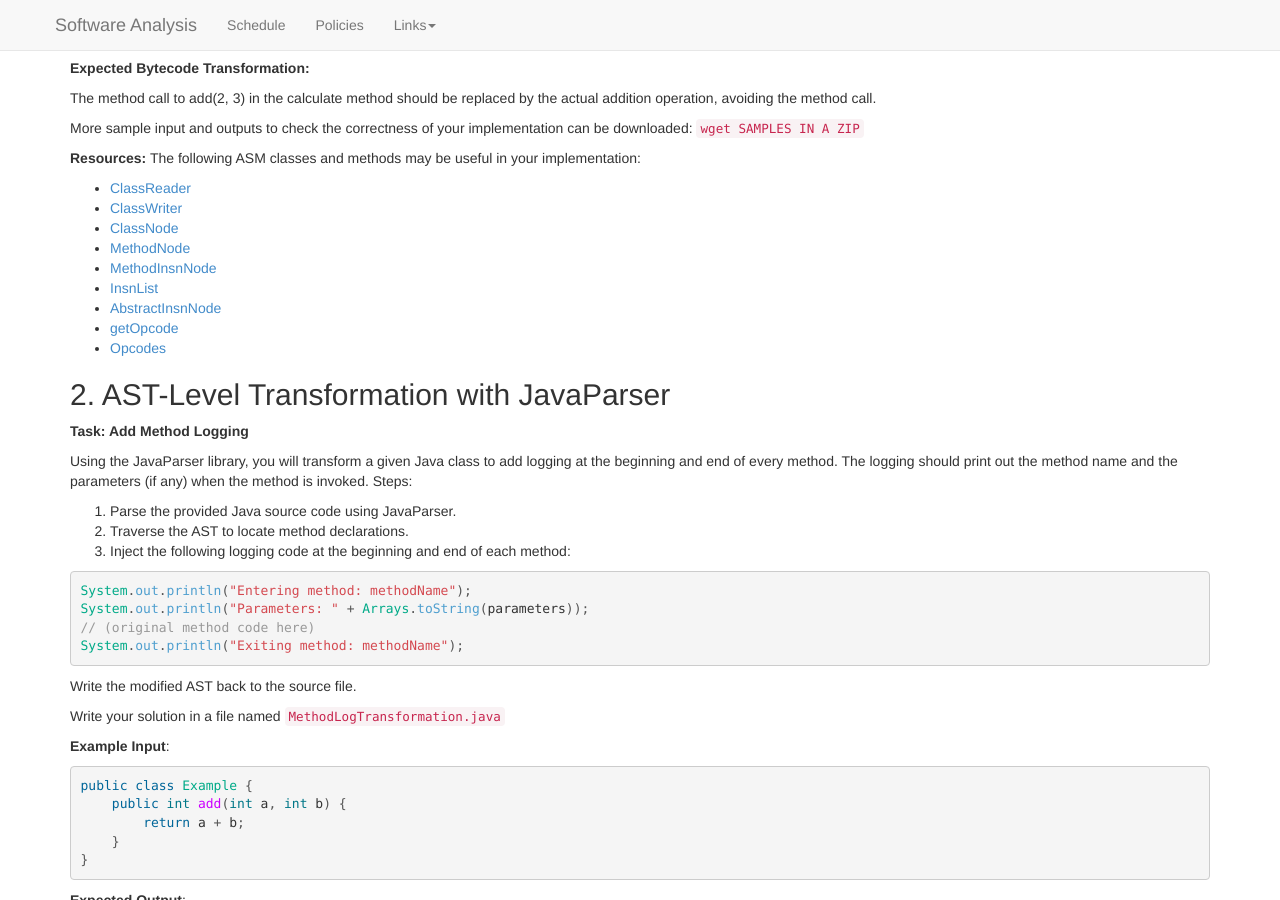
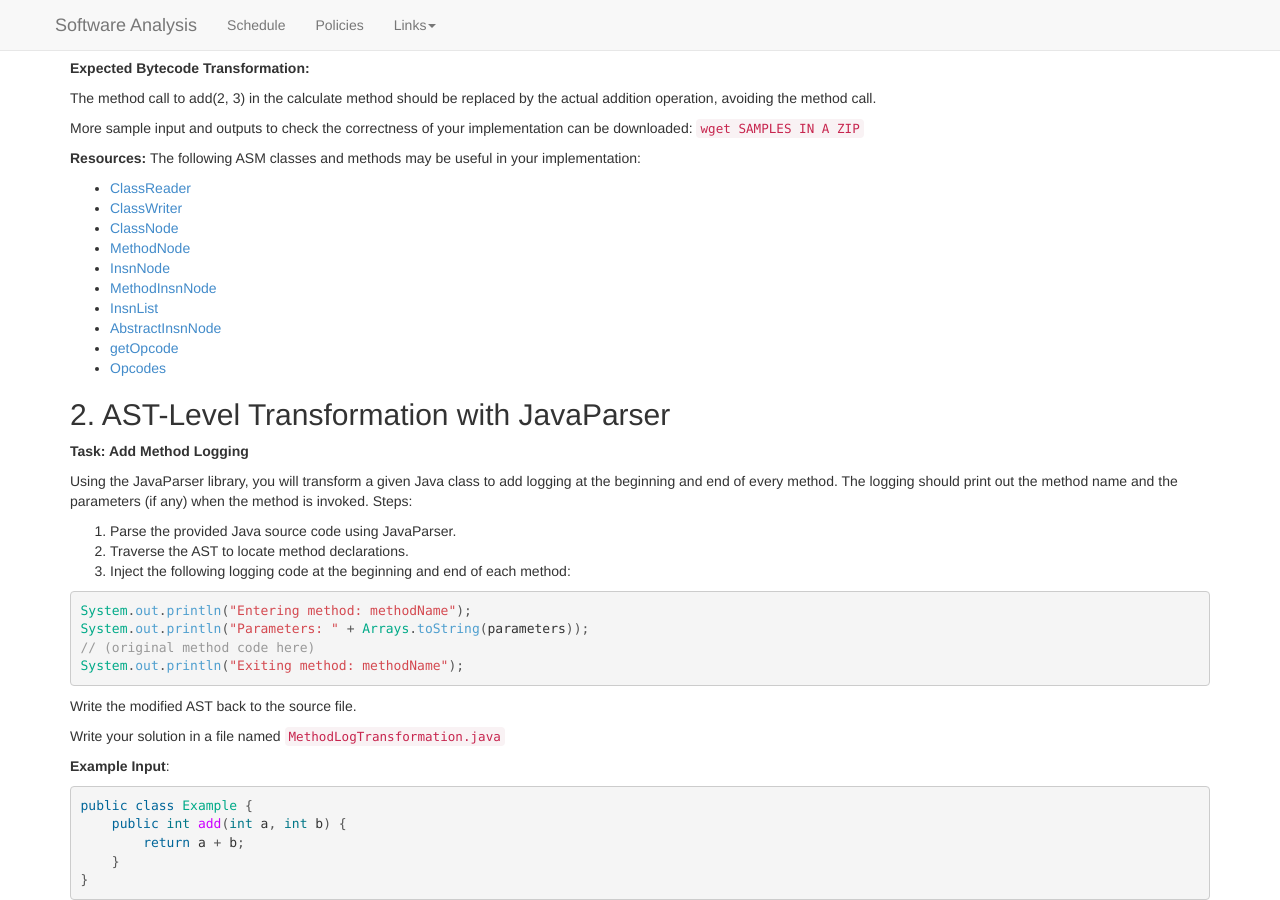
Before and after one commit to bmc-cs-software-analysis/383, a Jekyll site: the page built from hws/HW01.md, in a window 1280 px wide and 900 px high, scrolled down 2197 px. Built offline with Jekyll 4.4.1, drawn with Linux system fonts in a browser that asks for light colours; nearby versions of some CDN libraries.

Commit message:
Update HW01.md

```diff
--- a/hws/HW01.md
+++ b/hws/HW01.md
@@ -179,6 +179,7 @@ The following ASM classes and methods may be useful in your implementation:
 * [ClassWriter](https://asm.ow2.io/javadoc/org/objectweb/asm/ClassWriter.html)
 * [ClassNode](https://asm.ow2.io/javadoc/org/objectweb/asm/tree/ClassNode.html)
 * [MethodNode](https://asm.ow2.io/javadoc/org/objectweb/asm/tree/MethodNode.html)
+* [InsnNode](https://asm.ow2.io/javadoc/org/objectweb/asm/tree/InsnNode.html)
 * [MethodInsnNode](https://asm.ow2.io/javadoc/org/objectweb/asm/tree/MethodInsnNode.html)
 * [InsnList](https://asm.ow2.io/javadoc/org/objectweb/asm/tree/InsnList.html)
 * [AbstractInsnNode](https://asm.ow2.io/javadoc/org/objectweb/asm/tree/AbstractInsnNode.html)
```
